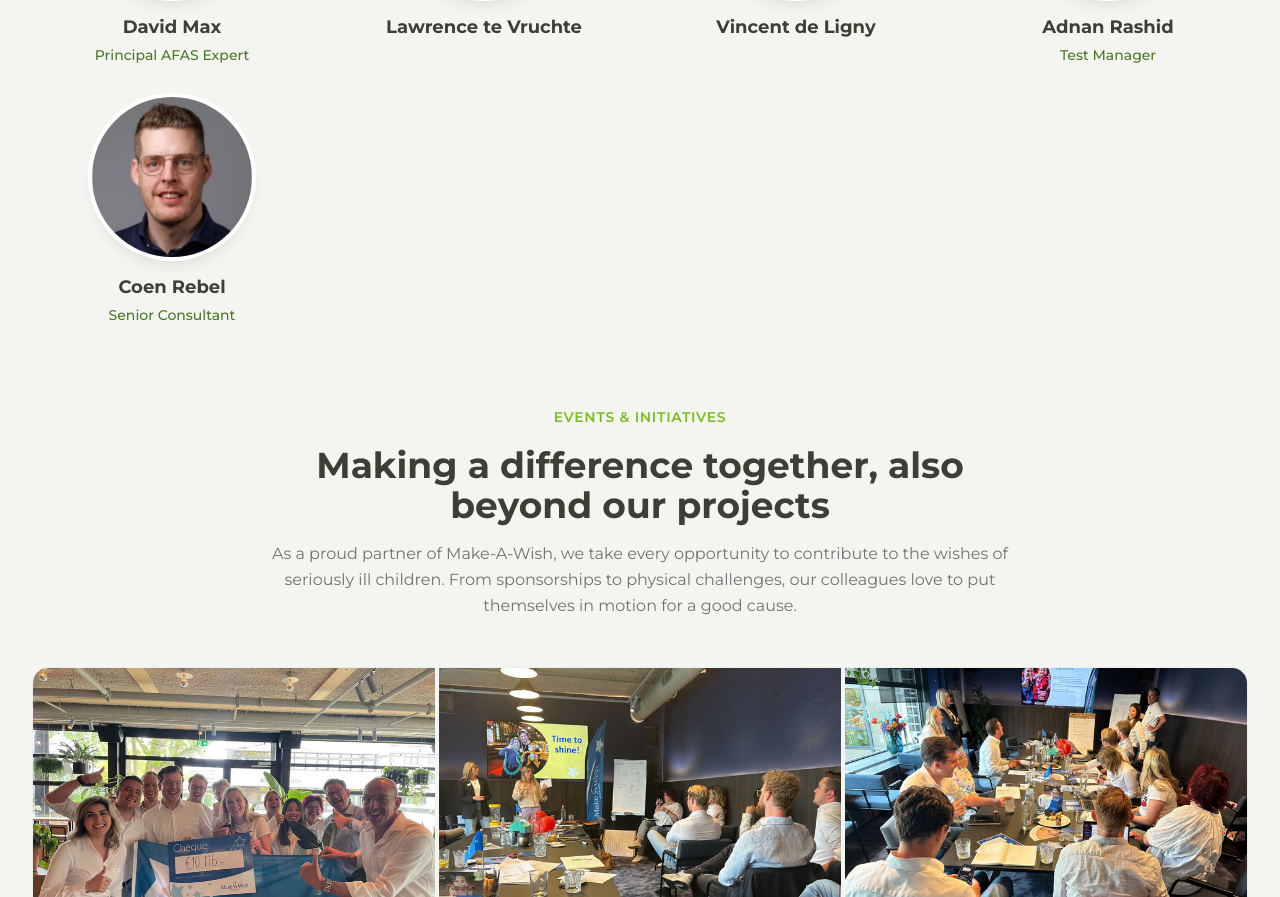
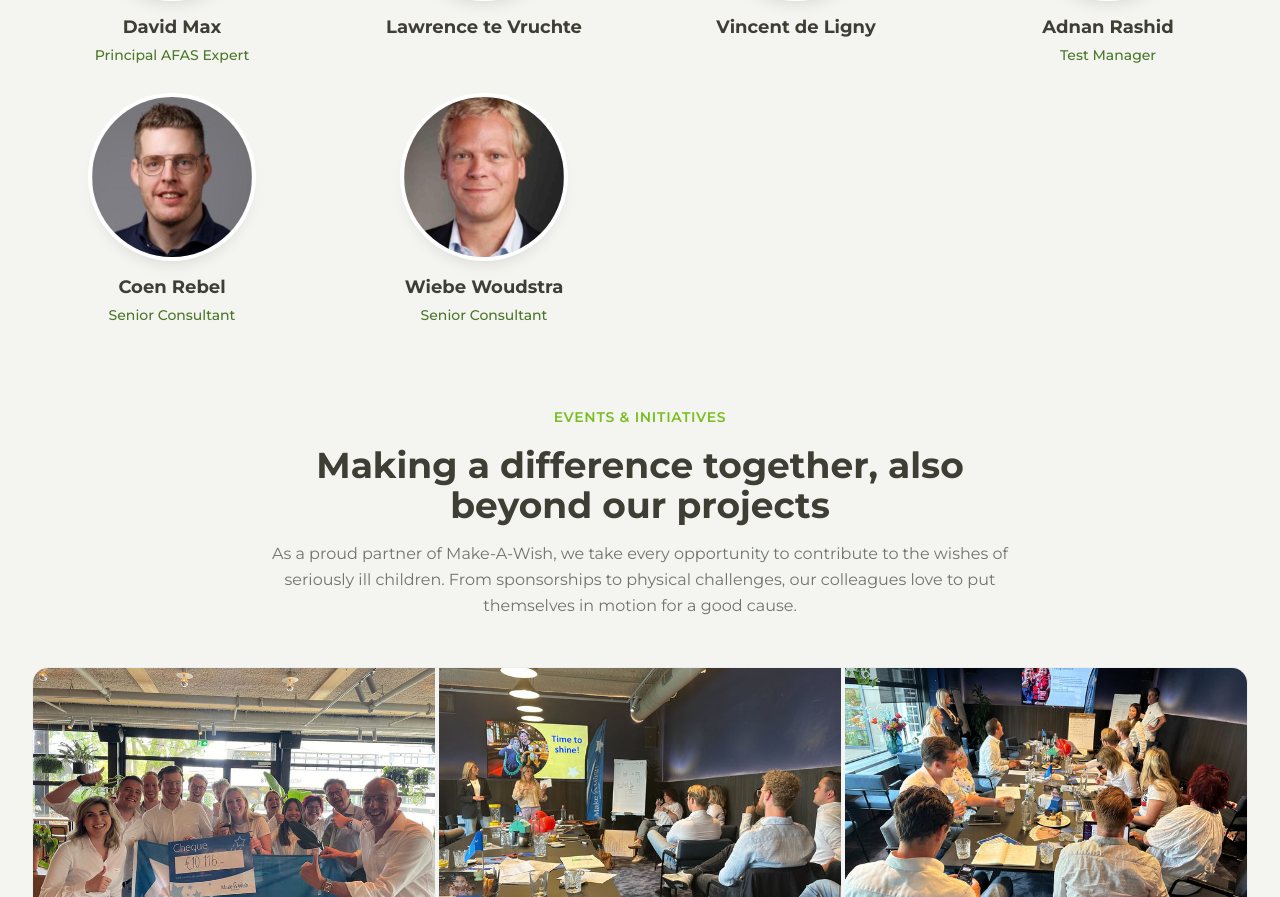
Before and after one commit to AndreKeizer/itspeople-website, a Next.js app: page /en/over-ons in a window 1280 px wide. Shown: the part 6028-6925 px from the top of the page. Built offline with nearby package versions, Linux system fonts and the light colour scheme.

Commit message:
Associates: add Wiebe Woudstra as Senior Consultant

```diff
--- a/src/app/[locale]/over-ons/page.tsx
+++ b/src/app/[locale]/over-ons/page.tsx
@@ -23,6 +23,7 @@ const associates: { name: string; role?: string; roleEn?: string; image: string
   { name: "Vincent de Ligny", image: asset("/images/team/vincent-de-wilde-de-ligny.jpg") },
   { name: "Adnan Rashid", role: "Testmanager", roleEn: "Test Manager", image: asset("/images/team/adnan-rashid.jpg") },
   { name: "Coen Rebel", role: "Senior Consultant", image: asset("/images/team/coen-rebel.jpg") },
+  { name: "Wiebe Woudstra", role: "Senior Consultant", image: asset("/images/team/wiebe-woudstra.jpg") },
 ];
 
 const data = {
```
